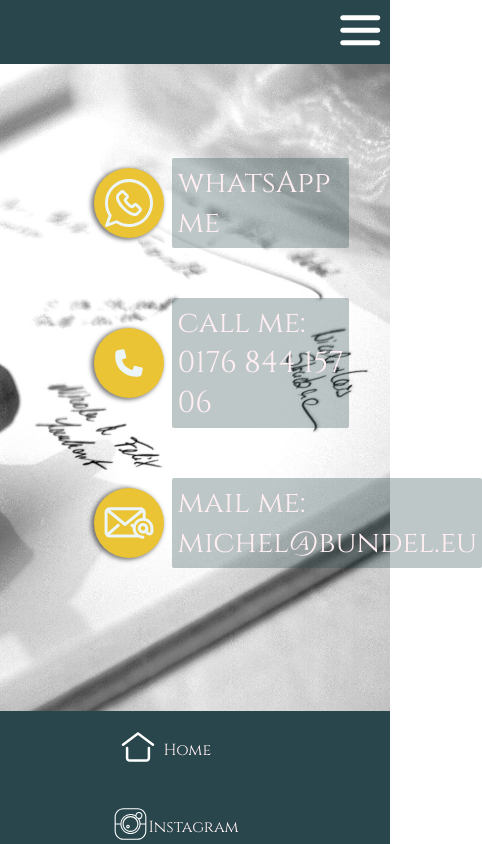
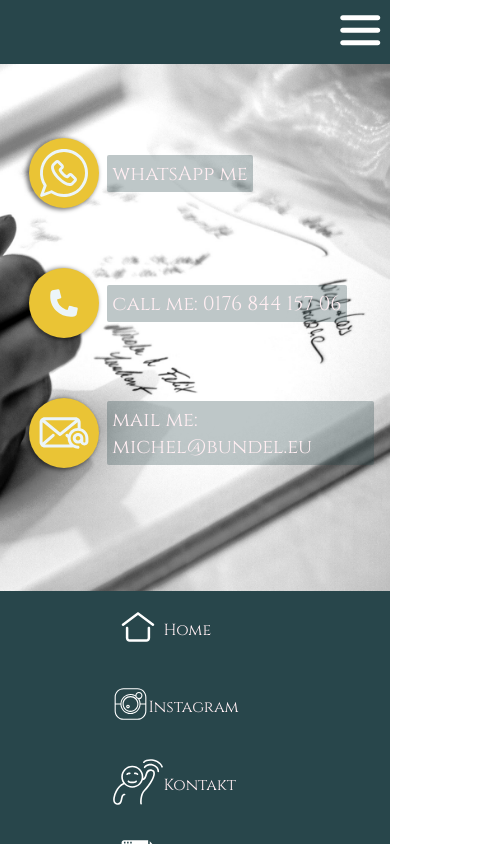
Before and after one commit to MBundel/Hochzeitshomepage, an Angular app: page /kontakt in a window 390 px wide. Shown: the top 844 px of the page, 482 px wide, since content can reach past the window. Built offline with nearby package versions, Linux system fonts and the light colour scheme.

Commit message:
contact responsive

```diff
--- a/src/app/sites/contact/contact.scss
+++ b/src/app/sites/contact/contact.scss
@@ -35,10 +35,10 @@
 
 @media (max-width: 768px) {
   .contact-info{
-    min-width: 260px;
+    min-width: 350px;
     height: 100px;
     border-radius: 25px;
-    font-size: 30px;
+    font-size: 20px;
 
   }
 
--- a/src/styles/general_components/_container.scss
+++ b/src/styles/general_components/_container.scss
@@ -33,3 +33,18 @@
 
 
 }
+
+@media (max-width: 768px) {
+  .container {
+    display: flex;
+
+    &_c {
+      width: 90%;
+      padding-left: 1%;
+    }
+
+    &_icon {
+      margin: 20px;
+    }
+  }
+}
```
